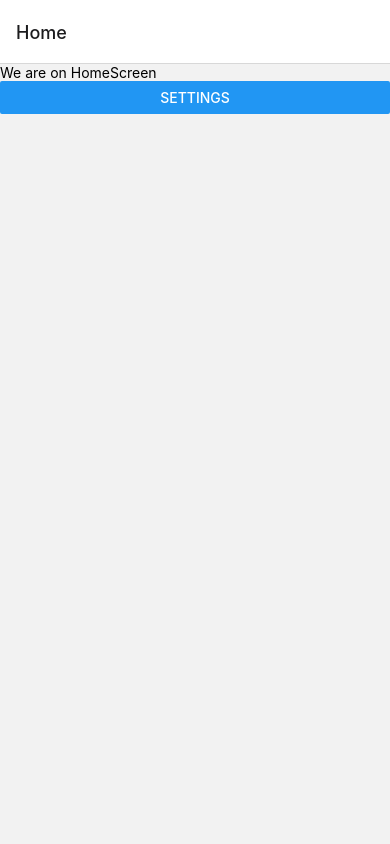
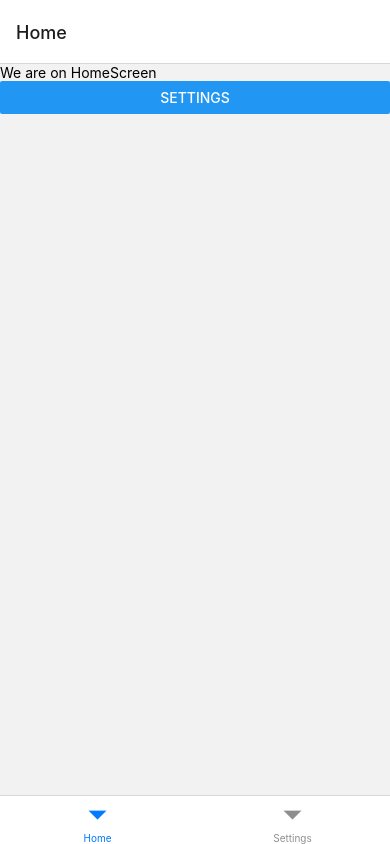
Before and after one commit to bryangamas/pokedex-app, a React Native app: screen / in a window 390 px wide. Built offline with nearby package versions, Linux system fonts and the light colour scheme.

Commit message:
feat: add tab navigation

```diff
--- a/App.js
+++ b/App.js
@@ -1,13 +1,12 @@
 import React from "react";
 import { StyleSheet } from "react-native";
 import { NavigationContainer } from "@react-navigation/native";
-import LoginForm from "./src/components/LoginForm";
-import NavigationStack from "./src/navigation/NavigationStack";
+import NavigationTab from "./src/navigation/NavigationTab";
 
 export default function App() {
   return (
     <NavigationContainer>
-      <NavigationStack />
+      <NavigationTab />
     </NavigationContainer>
   );
 }
--- /dev/null
+++ b/src/navigation/NavigationTab.jsx
@@ -0,0 +1,15 @@
+import React from "react";
+import { createBottomTabNavigator } from "@react-navigation/bottom-tabs";
+import HomeScreen from "../screen/HomeScreen";
+import SettingsScreen from "../screen/SettingsScreen";
+
+const Tab = createBottomTabNavigator();
+
+export default function NavigationTab() {
+  return (
+    <Tab.Navigator>
+      <Tab.Screen name="Home" component={HomeScreen} />
+      <Tab.Screen name="Settings" component={SettingsScreen} />
+    </Tab.Navigator>
+  );
+}
```
